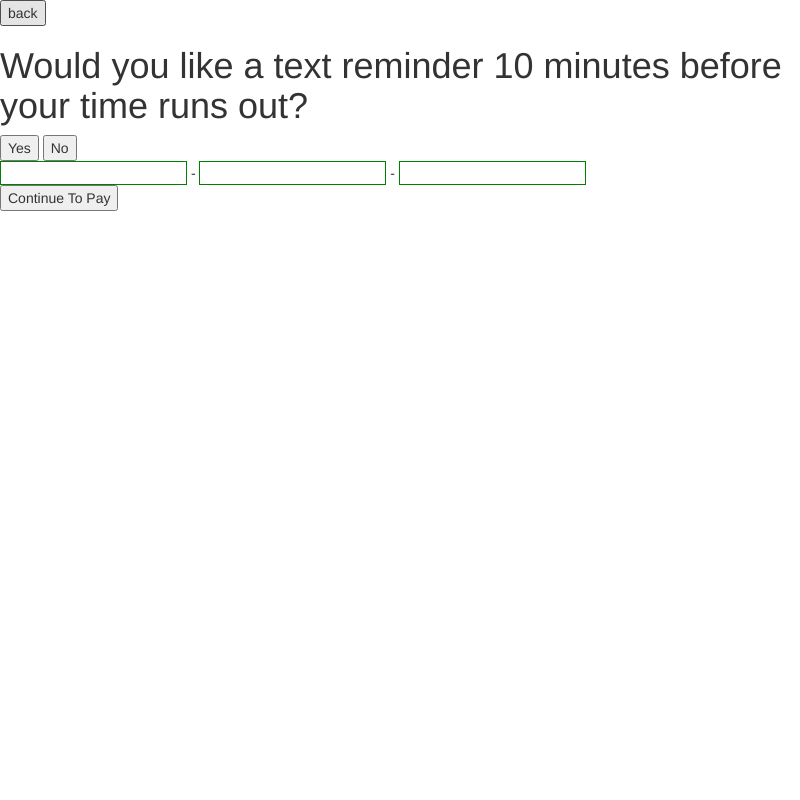
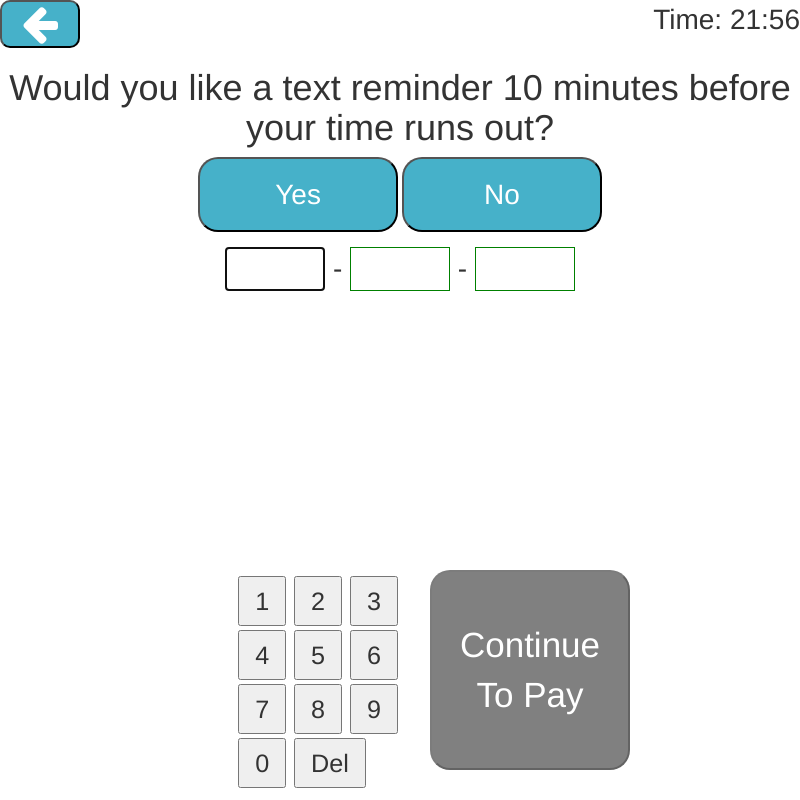
Before and after one commit to carlossantana3279/4HC3-Assignment2, an Electron app: page textReminder.html in a window 800 px wide. Both pictures are taken after a click on the button "Yes". Drawn offline with nearby package versions, Linux system fonts and the light colour scheme.

Commit message:
number pad

```diff
--- a/main.css
+++ b/main.css
@@ -45,6 +45,18 @@ label {
     font-size: 2em;
 }
 
+#phoneNumberInput {
+    margin: 15px;
+    text-align: center;
+    font-size: 2em;
+}
+
+#numberPad button {
+    font-size: 1.8em;
+    padding: 5px 15px;
+    margin: 2px;
+}
+
 #nextButton {
     height: 150px;
     border-radius: 20px;
@@ -52,6 +64,19 @@ label {
     width: 400px;;
     color: white;
     font-size: 2.5em;
+}
+
+.phoneInput {
+    width: 100px;
+}
+
+.smallButton {
+    height: 75px;
+    border-radius: 20px;
+    background-color: #46b1c9;
+    width: 200px;;
+    color: white;
+    font-size: 2em;
 }
 
 #price {
@@ -67,3 +92,25 @@ label {
     right: 0;
     font-size: 2em;
 }
+
+#continueToPayButton {
+    position: absolute;
+    bottom: 30px;
+    right: 170px;
+    height: 200px;
+    border-radius: 20px;
+    background-color: #46b1c9;
+    width: 200px;;
+    color: white;
+    font-size: 2.5em;
+}
+
+#continueToPayButton:disabled {
+    background-color: grey;
+}
+
+#numberPad {
+    position: absolute;
+    bottom: 10px;
+    right: 400px;
+}
--- a/textReminder.css
+++ b/textReminder.css
@@ -1,4 +1,4 @@
-#phoneNumberInput, #continueToPay {
+#phoneNumberInput, .continueToPay, #numberPad {
     display: none;
 }
 
--- a/textReminder.html
+++ b/textReminder.html
@@ -3,42 +3,135 @@
         <!-- Latest compiled and minified CSS -->
         <link rel="stylesheet" href="https://maxcdn.bootstrapcdn.com/bootstrap/3.3.7/css/bootstrap.min.css" integrity="sha384-BVYiiSIFeK1dGmJRAkycuHAHRg32OmUcww7on3RYdg4Va+PmSTsz/K68vbdEjh4u" crossorigin="anonymous">
         <link rel="stylesheet" href="textReminder.css">
+        <link rel="stylesheet" href="main.css">
         <script src="https://ajax.googleapis.com/ajax/libs/jquery/3.3.1/jquery.min.js"></script>
+        <link href="https://stackpath.bootstrapcdn.com/font-awesome/4.7.0/css/font-awesome.min.css" rel="stylesheet" integrity="sha384-wvfXpqpZZVQGK6TAh5PVlGOfQNHSoD2xbE+QkPxCAFlNEevoEH3Sl0sibVcOQVnN" crossorigin="anonymous">
     </head>
-    <body>
-        <div id="">
-            <button onclick="goBackParkingCost()">back</button>
+    <body >
+        <button onclick="goBackParkingCost()" id="backButton"><i class="fa fa-arrow-left"></i></button>
+        <span><p id="currentTime">Current Time: </p></span>
+        <div id="content">
             <h1>Would you like a text reminder 10 minutes before your time runs out?</h1>
-            <button onclick="showPhoneNumberInput()">Yes</button>
-            <button onclick="goToPaymentMethod()">No</button>
+            <button onclick="showPhoneNumberInput()" class="smallButton">Yes</button>
+            <button onclick="goToPaymentMethod()" class="smallButton">No</button>
         </div>
         <div id="phoneNumberInput">
-            <input id="areaCode" type="text" maxlength="3" minlength="3" pattern="[0-9]{3}">
+            <input id="areaCode" class="phoneInput" type="text" maxlength="3" minlength="3" pattern="[0-9]{3}">
             <span>-</span>
-            <input id="middle" type="text" maxlength="3" minlength="3" pattern="[0-9]{3}" />
+            <input id="middle" class="phoneInput" type="text" maxlength="3" minlength="3" pattern="[0-9]{3}" />
             <span>-</span>
-            <input id="last" type="text" maxlength="4" minlength="4" pattern="[0-9]{4}" />
+            <input id="last" class="phoneInput" type="text" maxlength="4" minlength="4" pattern="[0-9]{4}" />
         </div>
-        <div id="continueToPay">
-            <button onclick="validatePhoneInput()">Continue To Pay</button>
+        <br>
+        <span id="numberPad">
+            <button onclick="insterNumPad(1);">1</button>
+            <button onclick="insterNumPad(2);">2</button>
+            <button onclick="insterNumPad(3);">3</button>
+            <br>
+            <button onclick="insterNumPad(4);">4</button>
+            <button onclick="insterNumPad(5);">5</button>
+            <button onclick="insterNumPad(6);">6</button>
+            <br>
+            <button onclick="insterNumPad(7);">7</button>
+            <button onclick="insterNumPad(8);">8</button>
+            <button onclick="insterNumPad(9);">9</button>
+            <br>
+            <button onclick="insterNumPad(0);">0</button>
+            <button onclick="insterNumPad(-1);">Del</button>
+        </span>
+        <br>
+        <br>
+        <div id="content">
+            <button onclick="validatePhoneInput()" id="continueToPayButton" class="continueToPay" disabled>Continue To Pay</button>
         </div>
         <script>
+            function insterNumPad(number){
+
+                if (number === -1){
+                    $('#continueToPayButton').prop('disabled', true);
+
+                    if($('#areaCode').val().length == 3 && $('#middle').val().length == 3 && $('#last').val().length > 0)
+                    {
+                        $('#last').val($('#last').val().substring(0, $('#last').val().length -1))
+                        $('#last').focus();
+                        return;
+                    }
+
+                    if($('#areaCode').val().length == 3 && $('#middle').val().length > 0)
+                    {
+                        $('#middle').val($('#middle').val().substring(0, $('#middle').val().length -1))
+                        $('#middle').focus();
+                        return;
+                    }
+
+                    if($('#areaCode').val().length <= 3)
+                    {
+                        $('#areaCode').val($('#areaCode').val().substring(0, $('#areaCode').val().length -1))
+                        $('#areaCode').focus();
+                        return;
+                    }
+
+                    return;
+                }
+
+                if($('#areaCode').val().length < 3)
+                {
+                    $('#areaCode').val($('#areaCode').val() + number)
+                    if ($('#areaCode').val().length == 3)
+                    {
+                        $('#middle').focus();
+                    }else{
+                        $('#areaCode').focus();
+                    }
+                    return;
+                }
+
+                if($('#middle').val().length < 3)
+                {
+                    $('#middle').val($('#middle').val() + number)
+                    if ($('#middle').val().length == 3)
+                    {
+                        $('#last').focus();
+                    }else{
+                        $('#middle').focus();
+                    }
+                    return;
+                }
+
+                if($('#last').val().length < 4)
+                {
+                    $('#last').val($('#last').val() + number)
+                    if ($('#last').val().length == 4){
+                        $('#continueToPayButton').prop('disabled', false);
+                    }
+                    $('#last').focus();
+                    return;
+                }
+
+
+
+                $('#last').focus();
+            }
+
             function goToPaymentMethod() {
                 console.log(parent.globalState);
                 location.href = "./paymentMethod.html";
             }
+
             function showPhoneNumberInput() {
                 document.getElementById("phoneNumberInput").style.display = "block";
-                document.getElementById("continueToPay").style.display = "block";
+                $(".continueToPay").css("display","block");
+                $("#numberPad").css("display","block");
+
+                $('#areaCode').focus();
             }
+
             function goBackParkingCost() {
                 location.href = "./parkingCost.html";
             }
 
             function validatePhoneInput(){
                 //validate inputs
-
-
                 location.href = "./paymentMethod.html";
             }
 
@@ -67,6 +160,22 @@
                     $('#middle').focus();
                 }
             });
+
+            function updateCurrentTime(){
+                var currentTime = document.getElementById("currentTime");
+                var d = new Date();
+
+                if(d.getHours() < 10 & d.getMinutes() < 10){
+                    currentTime.innerHTML = "Time: "  +"0" + d.getHours() + ":"  +"0"+ d.getMinutes();
+                }else if (d.getHours() < 10){
+                    currentTime.innerHTML = "Time: "  +"0"+ d.getHours() + ":" + d.getMinutes();
+                }else if (d.getMinutes() < 10){
+                    currentTime.innerHTML = "Time: " + d.getHours() + ":"  +"0"+ d.getMinutes();
+                }else{
+                    currentTime.innerHTML = "Time: " + d.getHours() + ":" + d.getMinutes();
+                }
+            }
+            updateCurrentTime();
         </script>
     </body>
 </html>
```
